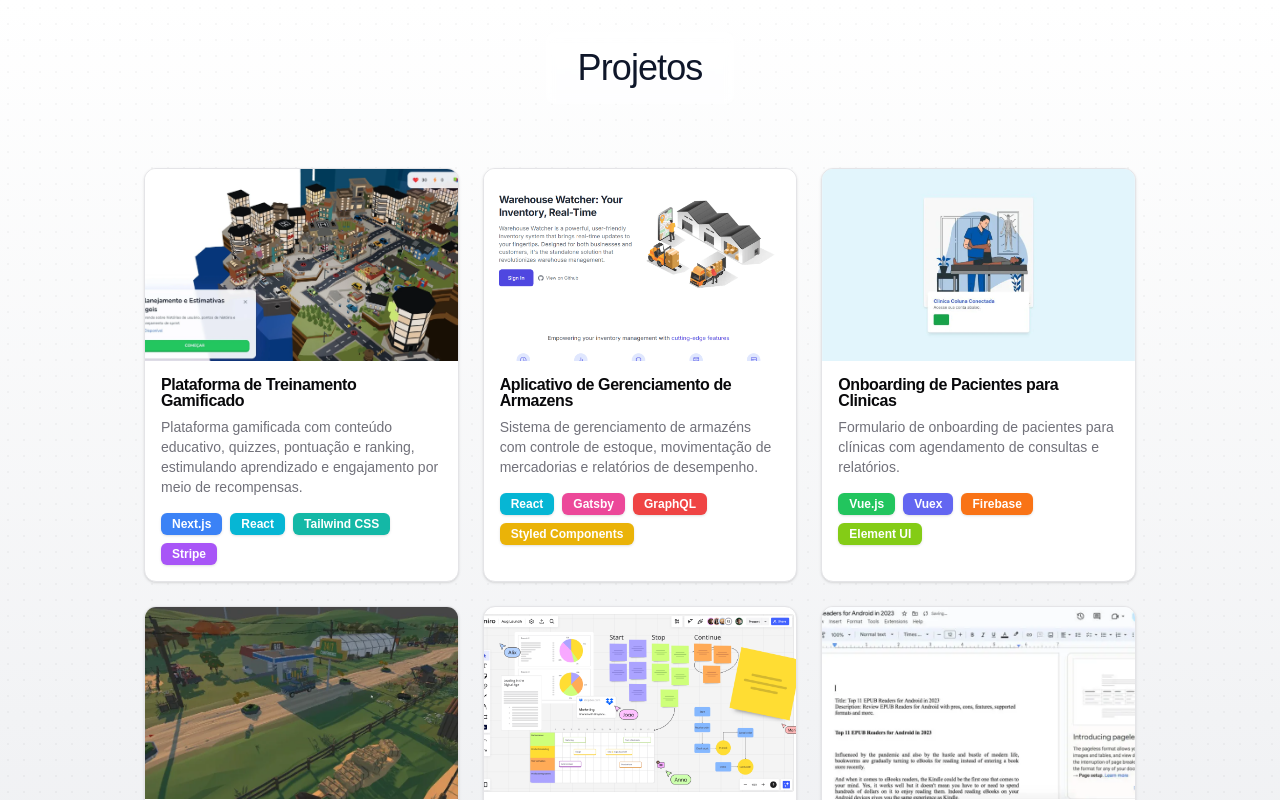
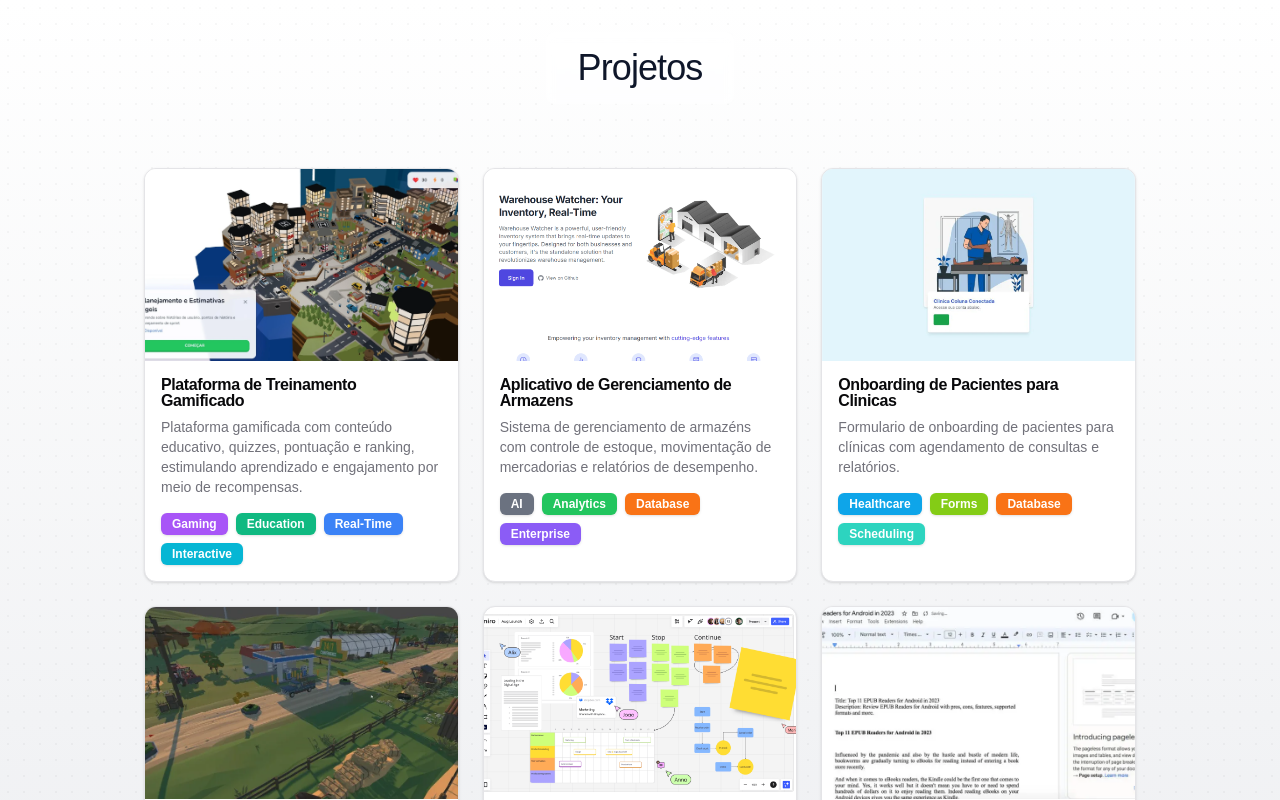
Before and after one commit to Patolord/showcase, a Next.js app: page / in a window 1280 px wide. Shown: the top 800 px of the page. Built offline with nearby package versions, Linux system fonts and the light colour scheme.

Commit message:
Update project tags and color mappings in projects data for improved categorization and clarity

```diff
--- a/src/data/projects.ts
+++ b/src/data/projects.ts
@@ -15,7 +15,7 @@ export const projects: Project[] = [
     description:
       "Plataforma gamificada com conteúdo educativo, quizzes, pontuação e ranking, estimulando aprendizado e engajamento por meio de recompensas.",
     image: "/thumbnails/jogo.webp",
-    tags: ["Next.js", "React", "Tailwind CSS", "Stripe"],
+    tags: ["Gaming", "Education", "Real-Time", "Interactive"],
     liveUrl: undefined,
     localUrl: undefined,
   },
@@ -25,7 +25,7 @@ export const projects: Project[] = [
     description:
       "Sistema de gerenciamento de armazéns com controle de estoque, movimentação de mercadorias e relatórios de desempenho.",
     image: "/thumbnails/warehouse.webp",
-    tags: ["React", "Gatsby", "GraphQL", "Styled Components"],
+    tags: ["AI", "Analytics", "Database", "Enterprise"],
     liveUrl: "https://warehouse-watcher.vercel.app/",
     localUrl: undefined,
   },
@@ -35,7 +35,7 @@ export const projects: Project[] = [
     description:
       "Formulario de onboarding de pacientes para clínicas com agendamento de consultas e relatórios.",
     image: "/thumbnails/clinica.webp",
-    tags: ["Vue.js", "Vuex", "Firebase", "Element UI"],
+    tags: ["Healthcare", "Forms", "Database", "Scheduling"],
     liveUrl: undefined,
     localUrl: undefined,
   },
@@ -45,7 +45,7 @@ export const projects: Project[] = [
     description:
       "Jogo isométrico 3D com gráficos 3D, animações e trilha sonora.",
     image: "/thumbnails/jogo3d.webp",
-    tags: ["Unity", "C#", "3D", "Audio"],
+    tags: ["Gaming", "3D", "Animation", "Audio"],
     liveUrl: undefined,
     localUrl: undefined,
   },
@@ -55,7 +55,7 @@ export const projects: Project[] = [
     description:
       "Plataforma colaborativa em tempo real com chat, compartilhamento de arquivos e controle de versão.",
     image: "/thumbnails/colaborative.webp",
-    tags: ["React", "Firebase", "Next.js", "Tailwind CSS"],
+    tags: ["Real-Time", "Collaboration", "Chat", "File Sharing"],
     liveUrl: undefined,
     localUrl: undefined,
   },
@@ -65,7 +65,7 @@ export const projects: Project[] = [
     description:
       "Editor de textos colaborativo similar a Google Docs com controle de versão e colaboração em tempo real.",
     image: "/thumbnails/googledocs.webp",
-    tags: ["React", "Firebase", "Next.js", "Tailwind CSS"],
+    tags: ["Real-Time", "Collaboration", "Text Editor", "Version Control"],
     liveUrl: undefined,
     localUrl: undefined,
   },
@@ -75,7 +75,7 @@ export const projects: Project[] = [
     description:
       "Plataforma de aprendizado de idiomas com gamificação, quizzes e feedback em tempo real.",
     image: "/thumbnails/duolingo.webp",
-    tags: ["React", "Firebase", "Next.js", "Tailwind CSS"],
+    tags: ["Education", "Gaming", "Interactive", "Real-Time"],
     liveUrl: "https://react-duolingo-clone.vercel.app/learn",
     localUrl: undefined,
   },
@@ -84,22 +84,32 @@ export const projects: Project[] = [
     title: "Pagina de Marketing",
     description: "Pagina de marketing com animações e efeitos de parallax.",
     image: "/thumbnails/landing.webp",
-    tags: ["React", "Firebase", "Next.js", "Tailwind CSS"],
+    tags: ["Marketing", "Animation", "Interactive", "SEO"],
     liveUrl: "https://m.starbem.ca/",
     localUrl: undefined,
   },
 ];
 
 export const tagColors: { [key: string]: string } = {
-  "Next.js": "bg-blue-500",
-  React: "bg-cyan-500",
-  "Tailwind CSS": "bg-teal-500",
-  Stripe: "bg-purple-500",
-  Gatsby: "bg-pink-500",
-  GraphQL: "bg-red-500",
-  "Styled Components": "bg-yellow-500",
-  "Vue.js": "bg-green-500",
-  Vuex: "bg-indigo-500",
-  Firebase: "bg-orange-500",
-  "Element UI": "bg-lime-500",
+  // Feature-based colors
+  "Real-Time": "bg-blue-500",
+  Gaming: "bg-purple-500",
+  Interactive: "bg-cyan-500",
+  Database: "bg-orange-500",
+  Analytics: "bg-green-500",
+  "3D": "bg-indigo-500",
+  Animation: "bg-pink-500",
+  Audio: "bg-yellow-500",
+  Collaboration: "bg-teal-500",
+  Education: "bg-emerald-500",
+  Healthcare: "bg-sky-500",
+  Marketing: "bg-rose-500",
+  SEO: "bg-amber-500",
+  Forms: "bg-lime-500",
+  Enterprise: "bg-violet-500",
+  Chat: "bg-fuchsia-500",
+  "File Sharing": "bg-blue-400",
+  "Text Editor": "bg-indigo-400",
+  "Version Control": "bg-purple-400",
+  Scheduling: "bg-teal-400",
 };
```
